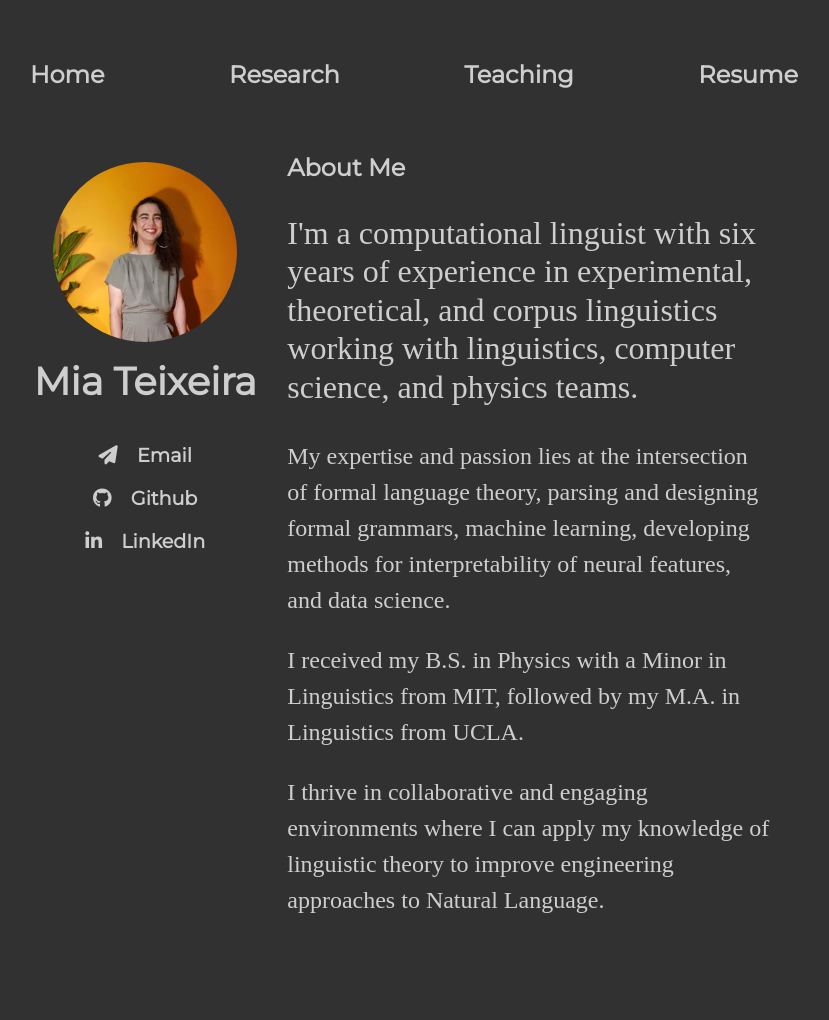
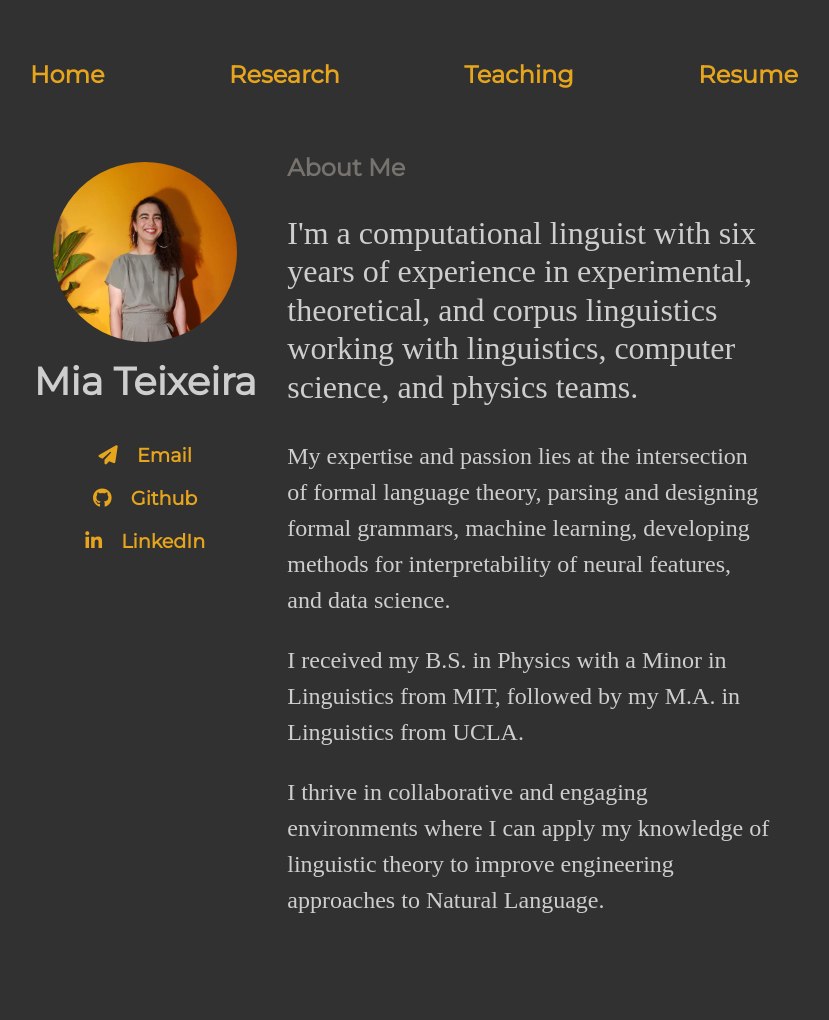
Before and after one commit to miateixeira/miateixeira.github.io, a Jekyll site: the page built from index.html, in a window 1280 px wide. Shown: the whole page, without its empty margins (226-1055 px from the left). Built offline with Jekyll 4.4.1, drawn with Linux system fonts in a browser that asks for light colours; nearby versions of some CDN libraries.

Commit message:
let there be colors

```diff
--- a/css/main.css
+++ b/css/main.css
@@ -41,12 +41,14 @@ div.sidebar ul li {
 }
 
 a {
-  color: #cecece;
+  color: #e6a51d;
+  /* color: #cecece; */
   text-decoration: none;
 }
 
 a:hover {
-  color: #999;
+  /* color: #999; */
+  color: #c16804;
   text-decoration: none;
 }
 
@@ -69,11 +71,16 @@ h2 {
   color: #cecece;
 }
 
+nav h2 {
+  color: #c16804;
+}
+
 h3 {
   font-size: 1.5em;
   margin-top: 0;
   margin-bottom: 0;
-  color: #cecece;
+  color: #76726d;
+  /* color: #cecece; */
 }
 
 p {
@@ -171,7 +178,8 @@ p.course-detail {
 
 .bib a {
   background-color: #007896;
-  color: #cecece;
+  color: #313131;
+  /* color: #cecece; */
   border-radius: 10px;
   padding: 2px 5px;
   text-align: center;
```
